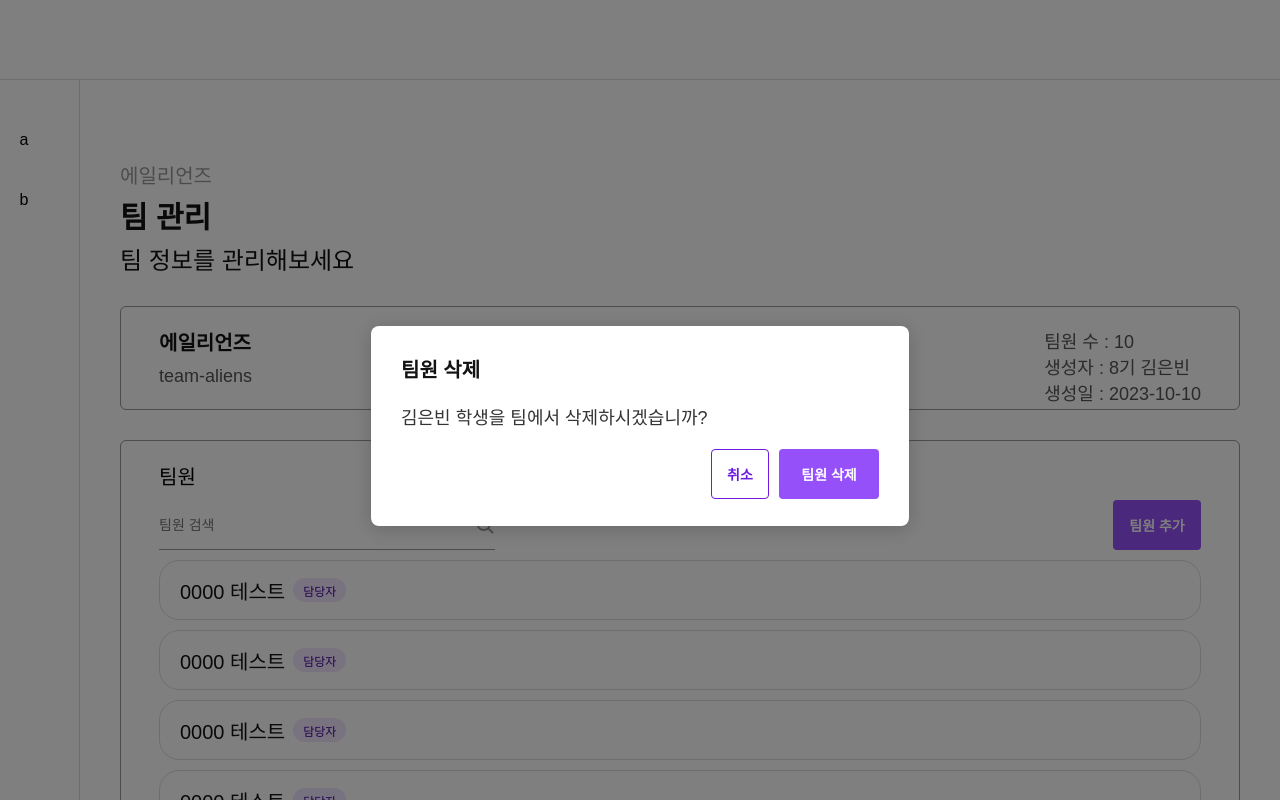
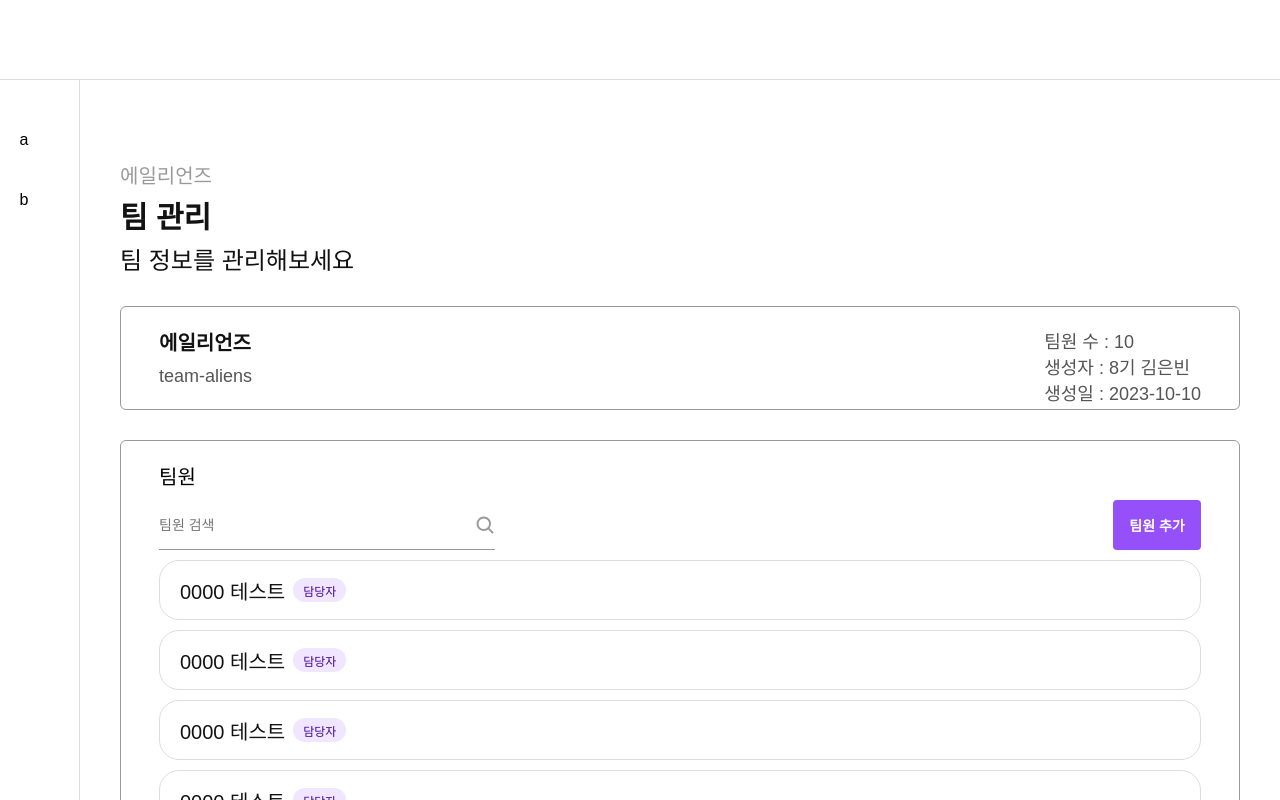
Before and after one commit to team-xquare/xquare-infra-frontend, a React (Vite) app: page /team/manage in a window 1280 px wide. Shown: the top 800 px of the page. Built offline with nearby package versions, Linux system fonts and the light colour scheme; some icons are missing; a web font is replaced by a local one.

Commit message:
chore :: useModal default

```diff
--- a/src/pages/Team/Manage.tsx
+++ b/src/pages/Team/Manage.tsx
@@ -32,9 +32,7 @@ export const TeamManage = () => {
   const ref = useOutsideClick(() => {
     setIsOpen(false);
   });
-  const { isVisible, onShow, ModalWrapper, onClose } = useModal({
-    defaultVisible: 'memberDel',
-  });
+  const { isVisible, onShow, ModalWrapper, onClose } = useModal();
 
   const onOpen = (index: number) => {
     if (!isOpen) setIsOpen(index);
```
